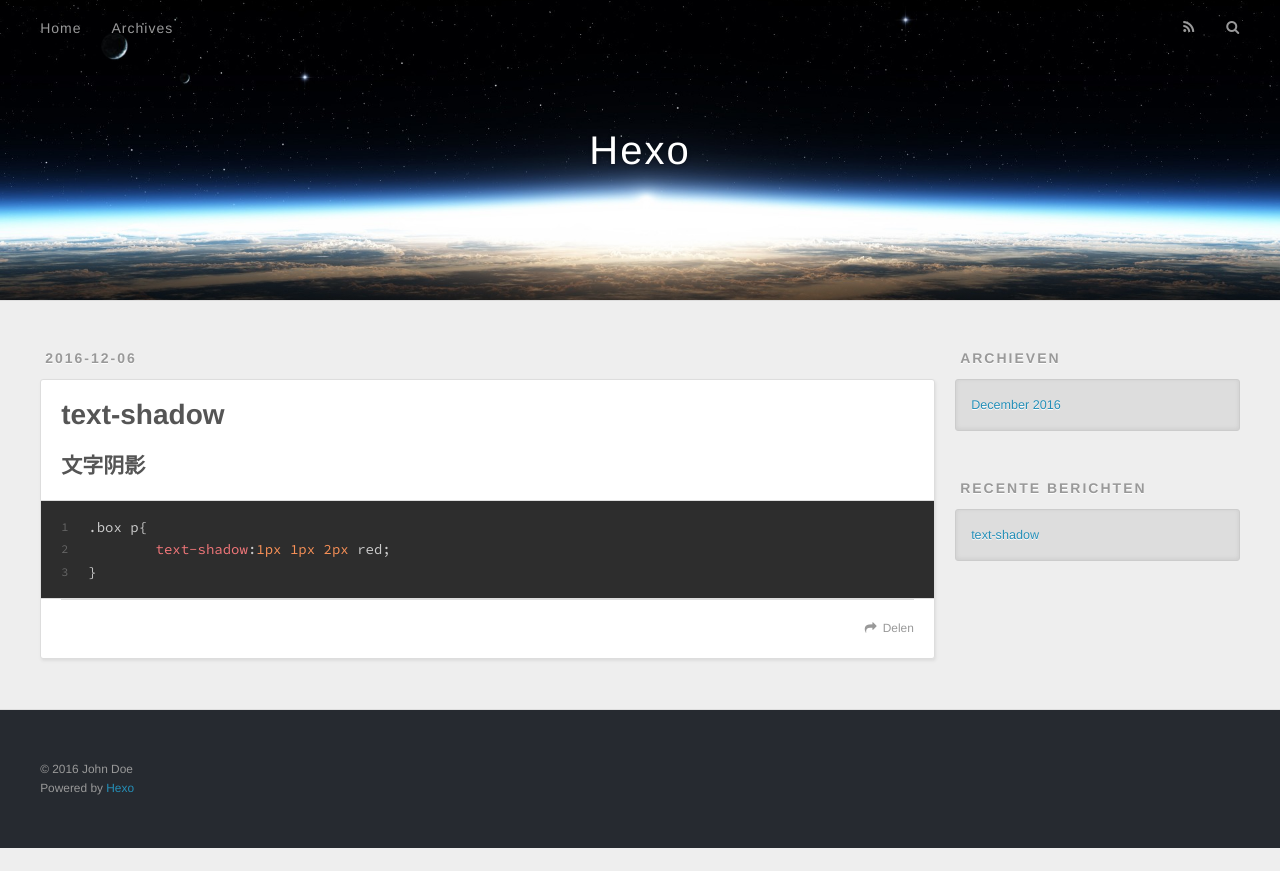
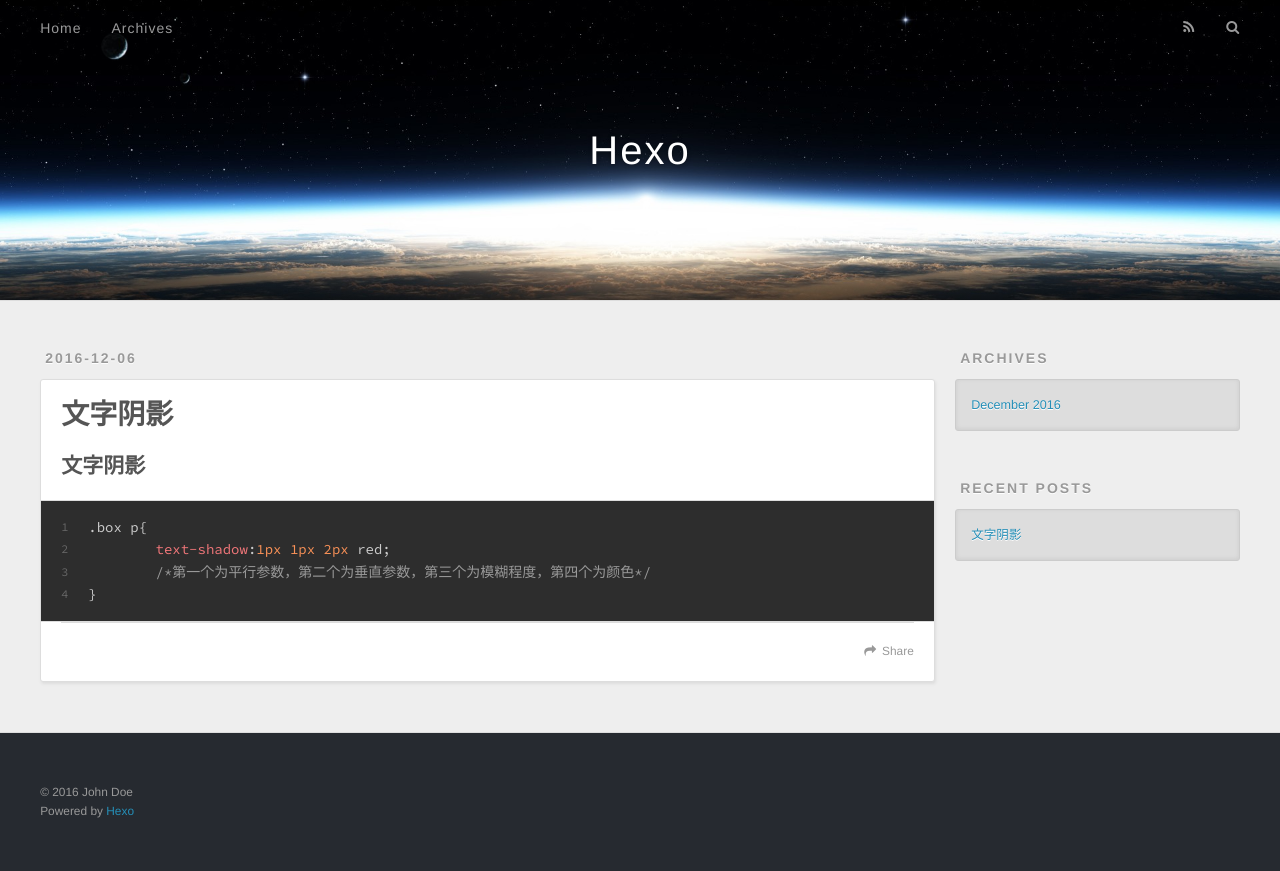
Before and after one commit to zhou1996/zhou1996.github.io, a plain HTML site: page 2016/12/06/文字阴影/index.html in a window 1280 px wide. Before the commit the page ends 848 px from the top, so only its background shows below. Drawn offline with nearby package versions, Linux system fonts and the light colour scheme.

Commit message:
Site updated: 2016-12-06 11:04:17

```diff
--- a/2016/12/06/文字阴影/index.html
+++ b/2016/12/06/文字阴影/index.html
@@ -3,18 +3,18 @@
 <head>
   <meta charset="utf-8">
 
-  <title>text-shadow | Hexo</title>
+  <title>文字阴影 | Hexo</title>
   <meta name="viewport" content="width=device-width, initial-scale=1, maximum-scale=1">
-  <meta name="description" content="文字阴影123.box p&amp;#123;	text-shadow:1px 1px 2px red;&amp;#125;">
+  <meta name="description" content="文字阴影1234.box p&amp;#123;	text-shadow:1px 1px 2px red;	/*第一个为平行参数，第二个为垂直参数，第三个为模糊程度，第四个为颜色*/&amp;#125;">
 <meta property="og:type" content="article">
-<meta property="og:title" content="text-shadow">
+<meta property="og:title" content="文字阴影">
 <meta property="og:url" content="zhou1996.github.io/2016/12/06/文字阴影/index.html">
 <meta property="og:site_name" content="Hexo">
-<meta property="og:description" content="文字阴影123.box p&amp;#123;	text-shadow:1px 1px 2px red;&amp;#125;">
-<meta property="og:updated_time" content="2016-12-06T02:50:24.000Z">
+<meta property="og:description" content="文字阴影1234.box p&amp;#123;	text-shadow:1px 1px 2px red;	/*第一个为平行参数，第二个为垂直参数，第三个为模糊程度，第四个为颜色*/&amp;#125;">
+<meta property="og:updated_time" content="2016-12-06T03:01:03.000Z">
 <meta name="twitter:card" content="summary">
-<meta name="twitter:title" content="text-shadow">
-<meta name="twitter:description" content="文字阴影123.box p&amp;#123;	text-shadow:1px 1px 2px red;&amp;#125;">
+<meta name="twitter:title" content="文字阴影">
+<meta name="twitter:description" content="文字阴影1234.box p&amp;#123;	text-shadow:1px 1px 2px red;	/*第一个为平行参数，第二个为垂直参数，第三个为模糊程度，第四个为颜色*/&amp;#125;">
 
     <link rel="alternate" href="/atom.xml" title="Hexo" type="application/atom+xml">
 
@@ -54,7 +54,7 @@
 
           <a id="nav-rss-link" class="nav-icon" href="/atom.xml" title="RSS Feed"></a>
 
-        <a id="nav-search-btn" class="nav-icon" title="Zoeken"></a>
+        <a id="nav-search-btn" class="nav-icon" title="Search"></a>
       </nav>
       <div id="search-form-wrap">
         <form action="//google.com/search" method="get" accept-charset="UTF-8" class="search-form"><input type="search" name="q" results="0" class="search-form-input" placeholder="Search"><button type="submit" class="search-form-submit">&#xF002;</button><input type="hidden" name="sitesearch" value="zhou1996.github.io"></form>
@@ -77,7 +77,7 @@
 
 
     <h1 class="article-title" itemprop="name">
-      text-shadow
+      文字阴影
     </h1>
 
 
@@ -85,11 +85,11 @@
 
     <div class="article-entry" itemprop="articleBody">
 
-        <h2 id="文字阴影"><a href="#文字阴影" class="headerlink" title="文字阴影"></a>文字阴影</h2><figure class="highlight css"><table><tr><td class="gutter"><pre><div class="line">1</div><div class="line">2</div><div class="line">3</div></pre></td><td class="code"><pre><div class="line"><span class="selector-class">.box</span> <span class="selector-tag">p</span>&#123;</div><div class="line">	<span class="attribute">text-shadow</span>:<span class="number">1px</span> <span class="number">1px</span> <span class="number">2px</span> red;</div><div class="line">&#125;</div></pre></td></tr></table></figure>
+        <h2 id="文字阴影"><a href="#文字阴影" class="headerlink" title="文字阴影"></a>文字阴影</h2><figure class="highlight css"><table><tr><td class="gutter"><pre><div class="line">1</div><div class="line">2</div><div class="line">3</div><div class="line">4</div></pre></td><td class="code"><pre><div class="line"><span class="selector-class">.box</span> <span class="selector-tag">p</span>&#123;</div><div class="line">	<span class="attribute">text-shadow</span>:<span class="number">1px</span> <span class="number">1px</span> <span class="number">2px</span> red;</div><div class="line">	<span class="comment">/*第一个为平行参数，第二个为垂直参数，第三个为模糊程度，第四个为颜色*/</span></div><div class="line">&#125;</div></pre></td></tr></table></figure>
 
     </div>
     <footer class="article-footer">
-      <a data-url="zhou1996.github.io/2016/12/06/文字阴影/" data-id="ciwcwwx2y0000y4yeewyqespk" class="article-share-link">Delen</a>
+      <a data-url="zhou1996.github.io/2016/12/06/文字阴影/" data-id="ciwcx9k620000zgyeljfnb8tg" class="article-share-link">Share</a>
 
 
     </footer>
@@ -113,7 +113,7 @@
 
 
   <div class="widget-wrap">
-    <h3 class="widget-title">Archieven</h3>
+    <h3 class="widget-title">Archives</h3>
     <div class="widget">
       <ul class="archive-list"><li class="archive-list-item"><a class="archive-list-link" href="/archives/2016/12/">December 2016</a></li></ul>
     </div>
@@ -123,12 +123,12 @@
 
 
   <div class="widget-wrap">
-    <h3 class="widget-title">Recente berichten</h3>
+    <h3 class="widget-title">Recent Posts</h3>
     <div class="widget">
       <ul>
 
           <li>
-            <a href="/2016/12/06/文字阴影/">text-shadow</a>
+            <a href="/2016/12/06/文字阴影/">文字阴影</a>
           </li>
 
       </ul>
```
Also changed, not shown: archives/2016/12/index.html (+6 -6 lines), archives/2016/index.html (+6 -6 lines), archives/index.html (+6 -6 lines), index.html (+7 -7 lines).
